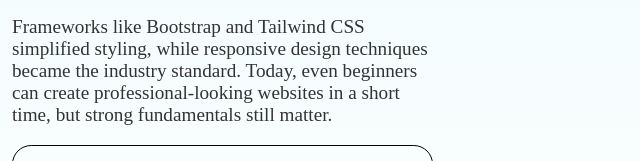
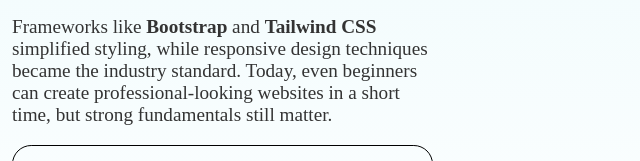
Before and after one commit to Hopertzo/Mini-Magazine-Article-Page, a plain HTML site: page index.html in a window 1280 px wide. Shown: the part 639-800 px from the top of the page, 636-1276 px from the left. Drawn offline with Linux system fonts and the light colour scheme.

Commit message:
just added span css styles

```diff
--- a/css/style.css
+++ b/css/style.css
@@ -57,6 +57,10 @@ li{
     margin-bottom: 1em;
 }
 
+span{
+    font-weight: 900;
+}
+
 .blockquote p{
     font-size: 1.2rem;
     font-family: 'Georgia', serif;
```
